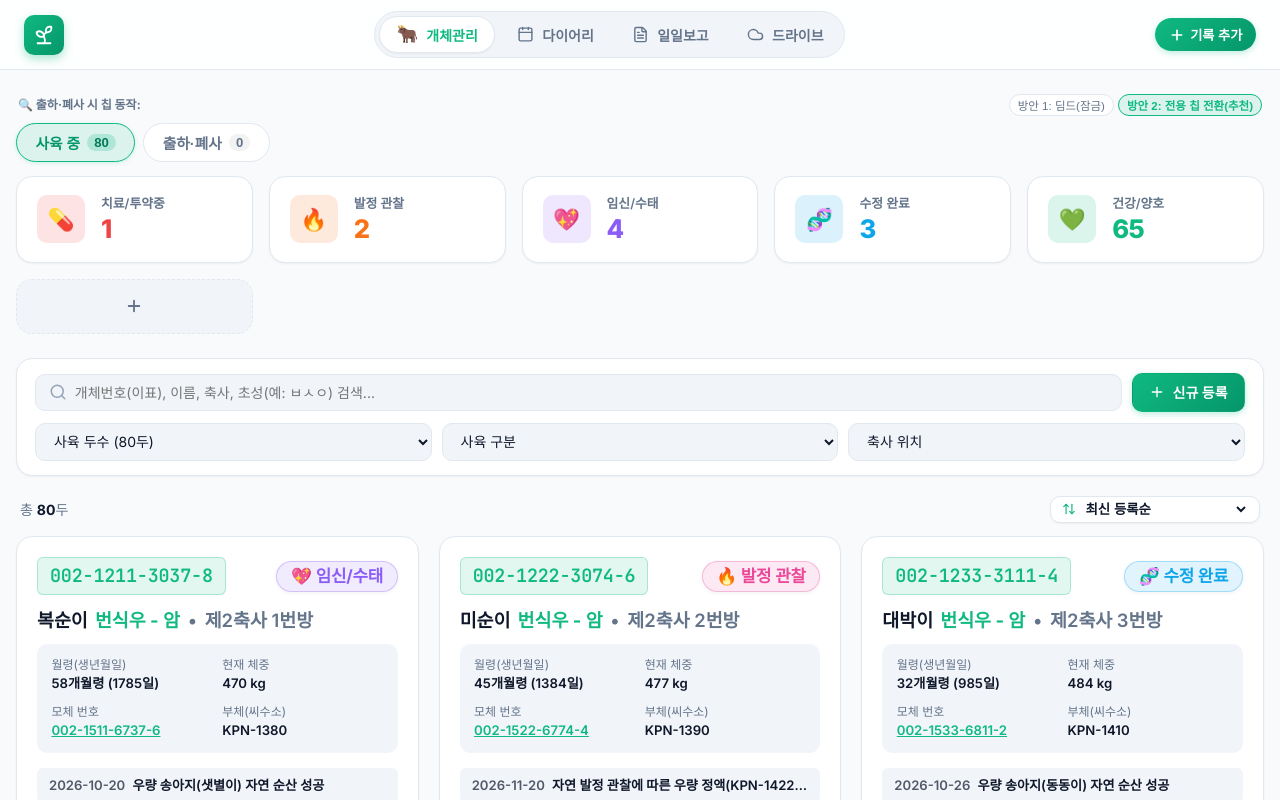
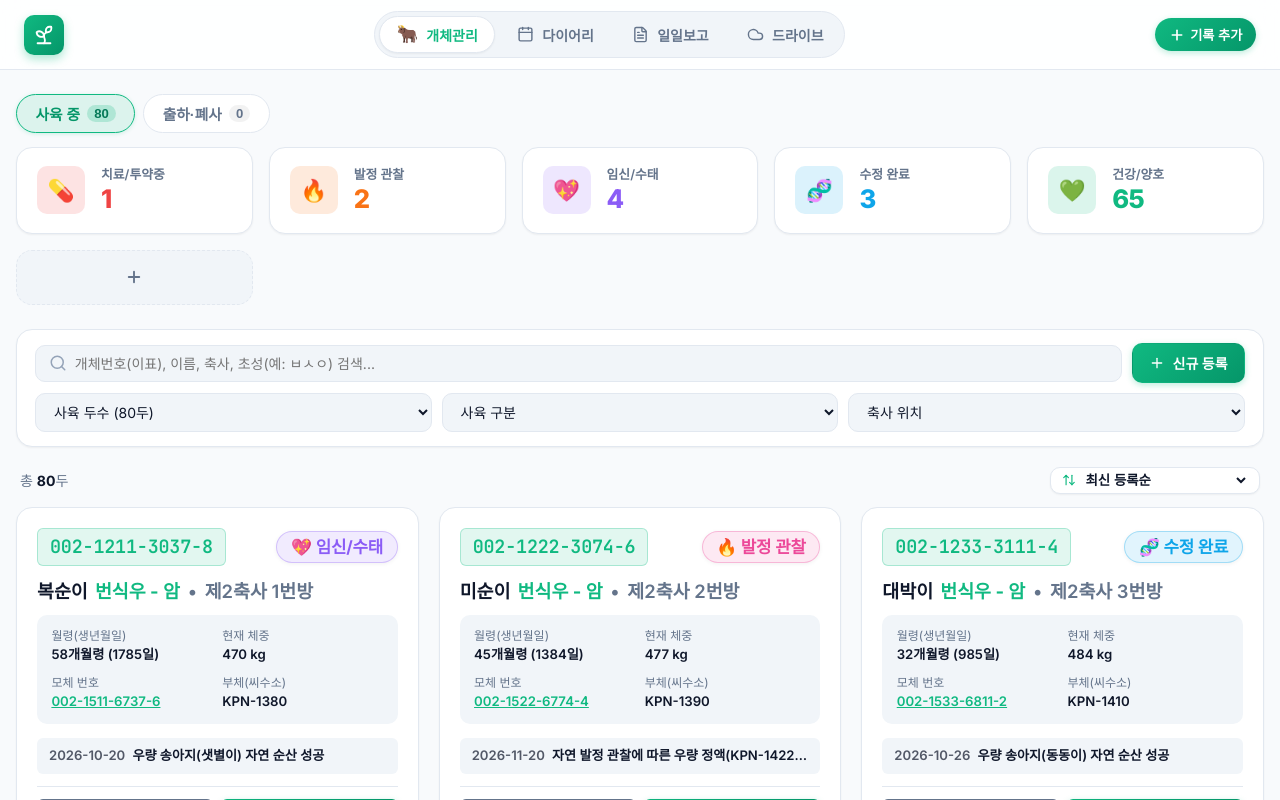
Before and after one commit to sysmedic/happy-farm, a React (Vite) app: page / in a window 1280 px wide. Shown: the top 800 px of the page. Built offline with nearby package versions, Linux system fonts and the light colour scheme; a web font is replaced by a local one.

Commit message:
feat: 출하폐사 전용 칩 항상 텍스트 유지 및 임시 스위처 정리

```diff
--- a/src/components/entities/EntityList.jsx
+++ b/src/components/entities/EntityList.jsx
@@ -102,22 +102,6 @@ export default function EntityList({
       } catch (e) {}
       return next;
     });
-  };
-
-  // 출하·폐사 시 칩 바 동작 비교 ('plan1': 딤드 비활성화 | 'plan2': 전용 칩 전환)
-  const [historyChipPlan, setHistoryChipPlan] = useState(() => {
-    try {
-      return localStorage.getItem('happy_farm_history_chip_plan') || 'plan2';
-    } catch (e) {
-      return 'plan2';
-    }
-  });
-
-  const handleSelectPlan = (plan) => {
-    setHistoryChipPlan(plan);
-    try {
-      localStorage.setItem('happy_farm_history_chip_plan', plan);
-    } catch (e) {}
   };
 
   const [isCustomizeOpen, setIsCustomizeOpen] = useState(false);
@@ -427,49 +411,6 @@ export default function EntityList({
 
   return (
     <div>
-      {/* 출하·폐사 모드 동작 비교용 미니 스위처 */}
-      <div style={{ display: 'flex', alignItems: 'center', justifyContent: 'space-between', marginBottom: '0.45rem', padding: '0 2px' }}>
-        <span style={{ fontSize: '0.75rem', fontWeight: 700, color: 'var(--text-muted)' }}>
-          🔍 출하·폐사 시 칩 동작:
-        </span>
-        <div style={{ display: 'flex', gap: '4px' }}>
-          <button
-            type="button"
-            onClick={() => handleSelectPlan('plan1')}
-            style={{
-              fontSize: '0.72rem',
-              fontWeight: historyChipPlan === 'plan1' ? 800 : 500,
-              padding: '2px 8px',
-              borderRadius: '9999px',
-              border: historyChipPlan === 'plan1' ? '1.5px solid var(--color-primary)' : '1px solid var(--border-color)',
-              background: historyChipPlan === 'plan1' ? 'var(--color-primary-light)' : 'var(--bg-card)',
-              color: historyChipPlan === 'plan1' ? 'var(--color-primary)' : 'var(--text-muted)',
-              cursor: 'pointer',
-              transition: 'all 0.15s ease'
-            }}
-          >
-            방안 1: 딤드(잠금)
-          </button>
-          <button
-            type="button"
-            onClick={() => handleSelectPlan('plan2')}
-            style={{
-              fontSize: '0.72rem',
-              fontWeight: historyChipPlan === 'plan2' ? 800 : 500,
-              padding: '2px 8px',
-              borderRadius: '9999px',
-              border: historyChipPlan === 'plan2' ? '1.5px solid var(--color-primary)' : '1px solid var(--border-color)',
-              background: historyChipPlan === 'plan2' ? 'var(--color-primary-light)' : 'var(--bg-card)',
-              color: historyChipPlan === 'plan2' ? 'var(--color-primary)' : 'var(--text-muted)',
-              cursor: 'pointer',
-              transition: 'all 0.15s ease'
-            }}
-          >
-            방안 2: 전용 칩 전환(추천)
-          </button>
-        </div>
-      </div>
-
       {/* 0. 사육 중 vs 출하/폐사 세그먼트 스위치 탭 (총 사육 두수 및 이력 카운트 직관적 표기) */}
       <div className="view-segment-tabs">
         <button
@@ -502,42 +443,8 @@ export default function EntityList({
       </div>
 
       {/* 1. 상단 맞춤형 통계 현황판 (원클릭 필터링 + 지표 추가) */}
-      {isHistoryMode && historyChipPlan === 'plan1' ? (
-        // [방안 1] 딤드(Dimmed) 잠금 처리
-        <div>
-          <div
-            className="stats-grid"
-            style={{
-              opacity: 0.35,
-              pointerEvents: 'none',
-              filter: 'grayscale(0.6)',
-              cursor: 'not-allowed',
-              userSelect: 'none'
-            }}
-          >
-            {activeCardIds.map(cardId => {
-              const cardDef = ALL_DASHBOARD_CARDS.find(c => c.id === cardId);
-              if (!cardDef) return null;
-              const val = getCardValue(cardDef.id);
-              return (
-                <div key={cardDef.id} className="stat-card">
-                  <div className="stat-icon-wrapper" style={{ background: cardDef.bg, color: cardDef.color }}>
-                    {cardDef.icon}
-                  </div>
-                  <div className="stat-info">
-                    {!hideChipText && <span className="stat-label">{cardDef.label}</span>}
-                    <span className="stat-value" style={{ color: cardDef.color }}>{val}</span>
-                  </div>
-                </div>
-              );
-            })}
-          </div>
-          <div style={{ fontSize: '0.78rem', color: 'var(--text-muted)', marginTop: '-0.35rem', marginBottom: '0.65rem', textAlign: 'center' }}>
-            🔒 출하·폐사 이력 조회 중에는 현재 사육 상태 필터가 잠금(비활성화)됩니다.
-          </div>
-        </div>
-      ) : isHistoryMode && historyChipPlan === 'plan2' ? (
-        // [방안 2] 출하/폐사 전용 스마트 칩으로 전환
+      {isHistoryMode ? (
+        // [출하·폐사 모드: 전용 칩 2개 노출 & 항상 텍스트 유지]
         <div className="stats-grid">
           {HISTORY_DASHBOARD_CARDS.map(cardDef => {
             const active = isCardActive(cardDef.id);
@@ -553,7 +460,7 @@ export default function EntityList({
                   background: cardDef.bg
                 } : {}}
                 onClick={() => handleCardClick(cardDef.id)}
-                title={hideChipText ? `${cardDef.label}: ${val} (클릭 시 필터링)` : `클릭 시 ${cardDef.label} 개체 필터링 (다시 누르면 해제)`}
+                title={`클릭 시 ${cardDef.label} 개체 필터링 (다시 누르면 해제)`}
                 role="button"
                 tabIndex={0}
               >
@@ -564,7 +471,7 @@ export default function EntityList({
                   {cardDef.icon}
                 </div>
                 <div className="stat-info">
-                  {!hideChipText && <span className="stat-label">{cardDef.label}</span>}
+                  <span className="stat-label">{cardDef.label}</span>
                   <span className="stat-value" style={{ color: cardDef.color }}>
                     {val}
                   </span>
@@ -574,7 +481,7 @@ export default function EntityList({
           })}
         </div>
       ) : (
-        // [일반 모드: 사육 중]
+        // [사육 중 모드: 사용자 맞춤 지표 칩 + 지표 추가 버튼]
         <div className="stats-grid">
           {activeCardIds.map(cardId => {
             const cardDef = ALL_DASHBOARD_CARDS.find(c => c.id === cardId);
```
